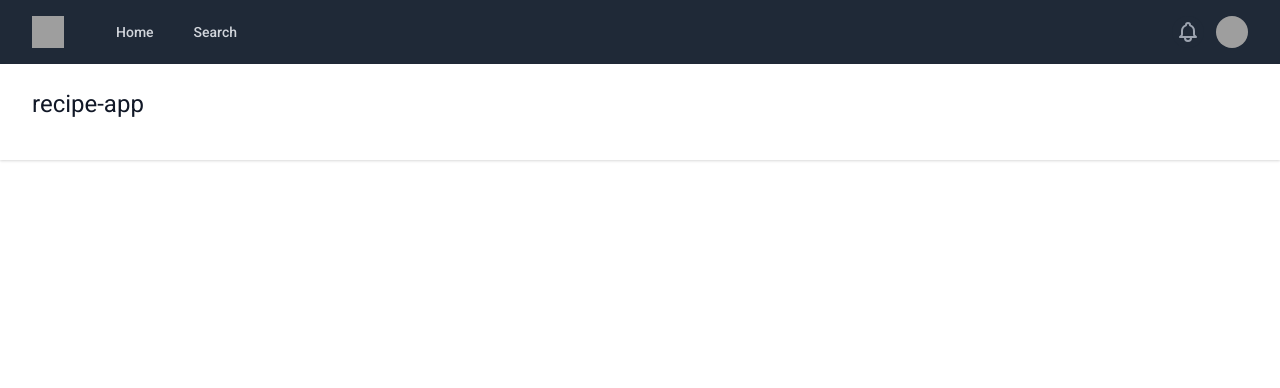
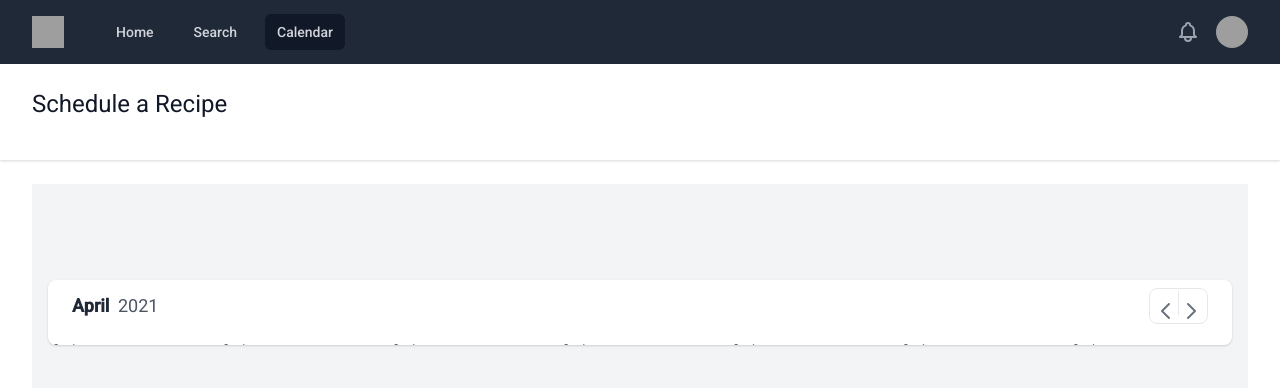
Before and after one commit to fourgates/recipe-app, an Angular app: page /calendar in a window 1280 px wide. Before the commit this address led to /. Shown: the top 388 px of the page. Built offline with nearby package versions, Linux system fonts and the light colour scheme; grey boxes are pictures that could not be loaded; what @tailwindcss/typography would draw is missing.

Commit message:
started working on a calendar + fixed user menus

```diff
--- a/package.json
+++ b/package.json
@@ -3,7 +3,7 @@
   "version": "0.0.0",
   "scripts": {
     "ng": "ng",
-    "start": "ng serve",
+    "start": "ng serve --hmr",
     "build": "ng build",
     "test": "ng test",
     "lint": "ng lint",
--- a/src/app/app-routing.module.ts
+++ b/src/app/app-routing.module.ts
@@ -1,11 +1,13 @@
 import { NgModule } from '@angular/core';
 import { RouterModule, Routes } from '@angular/router';
+import { CalendarComponent } from './calendar/calendar.component';
 import { RecipeSearchComponent } from './recipe-search/recipe-search.component';
 import { RecipeComponent } from './recipe/recipe.component';
 
 const routes: Routes = [
   { path: 'recipe', component: RecipeComponent, data:{title: 'My Recipe'}},
   { path: 'search', component: RecipeSearchComponent, data:{title: 'Find a Recipe'}},
+  { path: 'calendar', component: CalendarComponent, data:{title: 'Schedule a Recipe'}},
 ];
 @NgModule({
   imports: [RouterModule.forRoot(routes)],
--- a/src/app/app.component.html
+++ b/src/app/app.component.html
@@ -13,6 +13,7 @@
               <a class="inactive-link"  routerLink="/recipe" [routerLinkActive]="'active active-link'">Home</a>
 
               <a class="inactive-link" routerLink="/search" [routerLinkActive]="'active active-link'">Search</a>
+              <a class="inactive-link" routerLink="/calendar" [routerLinkActive]="'active active-link'">Calendar</a>
 
               <!--<a href="#" class="text-gray-300 hover:bg-gray-700 hover:text-white px-3 py-2 rounded-md text-sm font-medium">Projects</a>
 
@@ -35,7 +36,8 @@
             <!-- Profile dropdown -->
             <div class="ml-3 relative">
               <div>
-                <button type="button" class="max-w-xs bg-gray-800 rounded-full flex items-center text-sm focus:outline-none focus:ring-2 focus:ring-offset-2 focus:ring-offset-gray-800 focus:ring-white" id="user-menu" aria-expanded="false" aria-haspopup="true">
+                <button type="button" (click)="toggleUserNavbar()"
+                  class="max-w-xs bg-gray-800 rounded-full flex items-center text-sm focus:outline-none focus:ring-2 focus:ring-offset-2 focus:ring-offset-gray-800 focus:ring-white" id="user-menu" aria-expanded="false" aria-haspopup="true">
                   <span class="sr-only">Open user menu</span>
                   <img class="h-8 w-8 rounded-full" src="https://lh3.googleusercontent.com/ogw/ADGmqu8DuhUsltqdVmVYyiIqzd5V7nVGoO10slUdWTrh=s64-c-mo" alt="">
                 </button>
@@ -51,13 +53,13 @@
                   From: "transform opacity-100 scale-100"
                   To: "transform opacity-0 scale-95"
               -->
-              <!-- <div class="origin-top-right absolute right-0 mt-2 w-48 rounded-md shadow-lg py-1 bg-white ring-1 ring-black ring-opacity-5 focus:outline-none" role="menu" aria-orientation="vertical" aria-labelledby="user-menu">
-                <a href="#" class="block px-4 py-2 text-sm text-gray-700 hover:bg-gray-100" role="menuitem">Your Profile</a>
+              <div [ngClass]="{'hidden': !showUserMenu, 'block': showUserMenu}" class="origin-top-right absolute right-0 mt-2 w-48 rounded-md shadow-lg py-1 bg-white ring-1 ring-black ring-opacity-5 focus:outline-none" role="menu" aria-orientation="vertical" aria-labelledby="user-menu">
+                <a [ngClass]="{'hidden': !showUserMenu, 'block': showUserMenu}" class="px-4 py-2 text-sm text-gray-700 hover:bg-gray-100" role="menuitem">Your Profile</a>
 
-                <a href="#" class="block px-4 py-2 text-sm text-gray-700 hover:bg-gray-100" role="menuitem">Settings</a>
+                <a [ngClass]="{'hidden': !showUserMenu, 'block': showUserMenu}" class="px-4 py-2 text-sm text-gray-700 hover:bg-gray-100" role="menuitem">Settings</a>
 
-                <a href="#" class="block px-4 py-2 text-sm text-gray-700 hover:bg-gray-100" role="menuitem">Sign out</a>
-              </div> -->
+                <a [ngClass]="{'hidden': !showUserMenu, 'block': showUserMenu}" class="px-4 py-2 text-sm text-gray-700 hover:bg-gray-100" role="menuitem">Sign out</a>
+              </div>
             </div>
           </div>
         </div>
--- a/src/app/app.component.ts
+++ b/src/app/app.component.ts
@@ -18,6 +18,8 @@ export class AppComponent implements OnInit{
           this.title = e.snapshot.data.title;
         }
       }
+      this.showMenu = false;
+      this.showUserMenu = false;
     })
   }
 
--- a/src/app/app.module.ts
+++ b/src/app/app.module.ts
@@ -11,12 +11,14 @@ import { RecipeComponent } from './recipe/recipe.component';
 // MOVE ME
 import { ReactiveFormsModule } from '@angular/forms';
 import { RecipeSearchComponent } from './recipe-search/recipe-search.component';
+import { CalendarComponent } from './calendar/calendar.component';
 
 @NgModule({
   declarations: [
     AppComponent,
     RecipeComponent,
-    RecipeSearchComponent
+    RecipeSearchComponent,
+    CalendarComponent
   ],
   imports: [
     BrowserModule,
--- /dev/null
+++ b/src/app/calendar/calendar.component.html
@@ -0,0 +1,234 @@
+<!-- This is an example component -->
+<div>
+
+	<style>
+		[x-cloak] {
+			display: none;
+		}
+	</style>
+
+<div class="antialiased sans-serif bg-gray-100 h-screen">
+	<div>
+		<div class="container mx-auto px-4 py-2 md:py-24">
+
+			<!-- <div class="font-bold text-gray-800 text-xl mb-4">
+				Schedule Tasks
+			</div> -->
+
+			<div class="bg-white rounded-lg shadow overflow-hidden">
+
+				<div class="flex items-center justify-between py-2 px-6">
+					<div>
+						<span class="text-lg font-bold text-gray-800"> {{MONTH_NAMES[month]}}</span>
+						<span class="ml-1 text-lg text-gray-600 font-normal"> {{year}}</span>
+					</div>
+					<div class="border rounded-lg px-1" style="padding-top: 2px;">
+						<button
+							type="button"
+							class="leading-none rounded-lg transition ease-in-out duration-100 inline-flex cursor-pointer hover:bg-gray-200 p-1 items-center"
+							:class="{'cursor-not-allowed opacity-25': month == 0 }"
+							:disabled="month == 0 ? true : false"
+							>
+							<svg class="h-6 w-6 text-gray-500 inline-flex leading-none"  fill="none" viewBox="0 0 24 24" stroke="currentColor">
+								<path stroke-linecap="round" stroke-linejoin="round" stroke-width="2" d="M15 19l-7-7 7-7"/>
+							</svg>
+						</button>
+						<div class="border-r inline-flex h-6"></div>
+						<button
+							type="button"
+							class="leading-none rounded-lg transition ease-in-out duration-100 inline-flex items-center cursor-pointer hover:bg-gray-200 p-1"
+							:class="{'cursor-not-allowed opacity-25': month == 11 }"
+							:disabled="month == 11 ? true : false"
+							>
+							<svg class="h-6 w-6 text-gray-500 inline-flex leading-none"  fill="none" viewBox="0 0 24 24" stroke="currentColor">
+								<path stroke-linecap="round" stroke-linejoin="round" stroke-width="2" d="M9 5l7 7-7 7"/>
+							</svg>
+						</button>
+					</div>
+				</div>
+
+				<div class="-mx-1 -mb-1">
+					<div class="flex flex-wrap" style="margin-bottom: -40px;">
+
+                        <ng-container *ngFor="let day of DAYS">
+
+                            <div style="width: 14.26%" class="px-2 py-2">
+                                findme
+								<div class="text-gray-600 text-sm uppercase tracking-wide font-bold text-center">
+                                    {{day}}
+                                </div>
+							</div>
+                        </ng-container>
+					</div>
+
+					<div class="flex flex-wrap border-t border-l">
+						<template x-for="blankday in blankdays">
+							<div
+								style="width: 14.28%; height: 120px"
+								class="text-center border-r border-b px-4 pt-2"
+							></div>
+						</template>
+						<template x-for="(date, dateIndex) in no_of_days" :key="dateIndex">
+							<div style="width: 14.28%; height: 120px" class="px-4 pt-2 border-r border-b relative">
+								<div
+
+									x-text="date"
+									class="inline-flex w-6 h-6 items-center justify-center cursor-pointer text-center leading-none rounded-full transition ease-in-out duration-100"
+									:class="{'bg-blue-500 text-white': isToday(date) == true, 'text-gray-700 hover:bg-blue-200': isToday(date) == false }"
+								></div>
+								<div style="height: 80px;" class="overflow-y-auto mt-1">
+									<!-- <div
+										class="absolute top-0 right-0 mt-2 mr-2 inline-flex items-center justify-center rounded-full text-sm w-6 h-6 bg-gray-700 text-white leading-none"
+										x-show="events.filter(e => e.event_date === new Date(year, month, date).toDateString()).length"
+										x-text="events.filter(e => e.event_date === new Date(year, month, date).toDateString()).length"></div> -->
+
+									<template x-for="event in events.filter(e => new Date(e.event_date).toDateString() ===  new Date(year, month, date).toDateString() )">
+										<div
+											class="px-2 py-1 rounded-lg mt-1 overflow-hidden border"
+											:class="{
+												'border-blue-200 text-blue-800 bg-blue-100': event.event_theme === 'blue',
+												'border-red-200 text-red-800 bg-red-100': event.event_theme === 'red',
+												'border-yellow-200 text-yellow-800 bg-yellow-100': event.event_theme === 'yellow',
+												'border-green-200 text-green-800 bg-green-100': event.event_theme === 'green',
+												'border-purple-200 text-purple-800 bg-purple-100': event.event_theme === 'purple'
+											}"
+										>
+											<p x-text="event.event_title" class="text-sm truncate leading-tight"></p>
+										</div>
+									</template>
+								</div>
+							</div>
+						</template>
+					</div>
+				</div>
+			</div>
+		</div>
+
+	</div>
+
+	<script>
+		const MONTH_NAMES = ['January', 'February', 'March', 'April', 'May', 'June', 'July', 'August', 'September', 'October', 'November', 'December'];
+		const DAYS = ['Sun', 'Mon', 'Tue', 'Wed', 'Thu', 'Fri', 'Sat'];
+
+		function app() {
+            alert('what');
+			return {
+
+				month: '',
+				year: '',
+				no_of_days: [],
+				blankdays: [],
+				days: ['Sun', 'Mon', 'Tue', 'Wed', 'Thu', 'Fri', 'Sat'],
+
+				events: [
+					{
+						event_date: new Date(2020, 3, 1),
+						event_title: "April Fool's Day",
+						event_theme: 'blue'
+					},
+
+					{
+						event_date: new Date(2020, 3, 10),
+						event_title: "Birthday",
+						event_theme: 'red'
+					},
+
+					{
+						event_date: new Date(2020, 3, 16),
+						event_title: "Upcoming Event",
+						event_theme: 'green'
+					}
+				],
+				event_title: '',
+				event_date: '',
+				event_theme: 'blue',
+
+				themes: [
+					{
+						value: "blue",
+						label: "Blue Theme"
+					},
+					{
+						value: "red",
+						label: "Red Theme"
+					},
+					{
+						value: "yellow",
+						label: "Yellow Theme"
+					},
+					{
+						value: "green",
+						label: "Green Theme"
+					},
+					{
+						value: "purple",
+						label: "Purple Theme"
+					}
+				],
+
+				openEventModal: false,
+
+				initDate() {
+					let today = new Date();
+					this.month = today.getMonth();
+					this.year = today.getFullYear();
+					this.datepickerValue = new Date(this.year, this.month, today.getDate()).toDateString();
+				},
+
+				isToday(date) {
+					const today = new Date();
+					const d = new Date(this.year, this.month, date);
+
+					return today.toDateString() === d.toDateString() ? true : false;
+				},
+
+				showEventModal(date) {
+					// open the modal
+					this.openEventModal = true;
+					this.event_date = new Date(this.year, this.month, date).toDateString();
+				},
+
+				addEvent() {
+					if (this.event_title == '') {
+						return;
+					}
+
+					this.events.push({
+						event_date: this.event_date,
+						event_title: this.event_title,
+						event_theme: this.event_theme
+					});
+
+					console.log(this.events);
+
+					// clear the form data
+					this.event_title = '';
+					this.event_date = '';
+					this.event_theme = 'blue';
+
+					//close the modal
+					this.openEventModal = false;
+				},
+
+				getNoOfDays() {
+					let daysInMonth = new Date(this.year, this.month + 1, 0).getDate();
+
+					// find where to start calendar day of week
+					let dayOfWeek = new Date(this.year, this.month).getDay();
+					let blankdaysArray = [];
+					for ( var i=1; i <= dayOfWeek; i++) {
+						blankdaysArray.push(i);
+					}
+
+					let daysArray = [];
+					for ( var i=1; i <= daysInMonth; i++) {
+						daysArray.push(i);
+					}
+
+					this.blankdays = blankdaysArray;
+					this.no_of_days = daysArray;
+				}
+			}
+		}
+	</script>
+  </div>
--- /dev/null
+++ b/src/app/calendar/calendar.component.ts
@@ -0,0 +1,25 @@
+import { Component, OnInit } from '@angular/core';
+
+@Component({
+  selector: 'app-calendar',
+  templateUrl: './calendar.component.html',
+  styleUrls: ['./calendar.component.scss']
+})
+export class CalendarComponent implements OnInit {
+  MONTH_NAMES = ['January', 'February', 'March', 'April', 'May', 'June', 'July', 'August', 'September', 'October', 'November', 'December'];
+  DAYS = ['Sun', 'Mon', 'Tue', 'Wed', 'Thu', 'Fri', 'Sat'];
+  month: number = 0;
+  year: number | undefined;
+  datepickerValue: string | undefined;
+  constructor() { }
+
+  ngOnInit(): void {
+    this.initDate();
+  }
+  initDate() {
+    let today = new Date();
+    this.month = today.getMonth();
+    this.year = today.getFullYear();
+    this.datepickerValue = new Date(this.year, this.month, today.getDate()).toDateString();
+  }
+}
--- a/src/app/recipe/recipe.component.html
+++ b/src/app/recipe/recipe.component.html
@@ -95,6 +95,7 @@
               <button *ngIf="!recipeForm.enabled"
                 (click)="edit()"
                 class="inline-flex justify-center py-2 px-4 border border-transparent shadow-sm text-sm font-medium rounded-md text-white bg-indigo-600 hover:bg-indigo-700 focus:outline-none focus:ring-2 focus:ring-offset-2 focus:ring-indigo-500">
+                Edit
               </button>
               <button *ngIf="recipeForm.enabled"
                 type="submit" class="inline-flex justify-center py-2 px-4 border border-transparent shadow-sm text-sm font-medium rounded-md text-white bg-indigo-600 hover:bg-indigo-700 focus:outline-none focus:ring-2 focus:ring-offset-2 focus:ring-indigo-500">
--- a/tailwind.config.js
+++ b/tailwind.config.js
@@ -1,5 +1,8 @@
 module.exports = {
-  purge: ['./src/**/*.{html,ts}'],
+  purge: {
+    enabled: process.env.NODE_ENV === 'production',
+    content: ['./src/**/*.{html,ts}']
+  },
   darkMode: false, // or 'media' or 'class'
   theme: {
     extend: {},
```
Also changed, not shown: src/app/calendar/calendar.component.scss (added), 1 other file (tests, documents, lock files or other folders).
